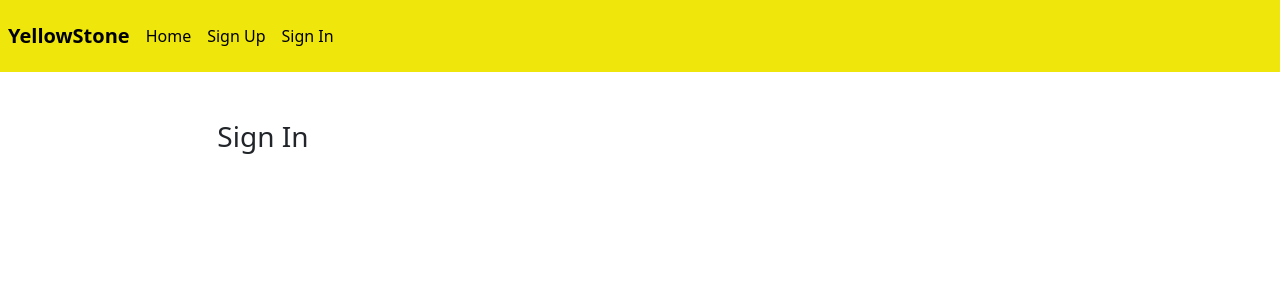
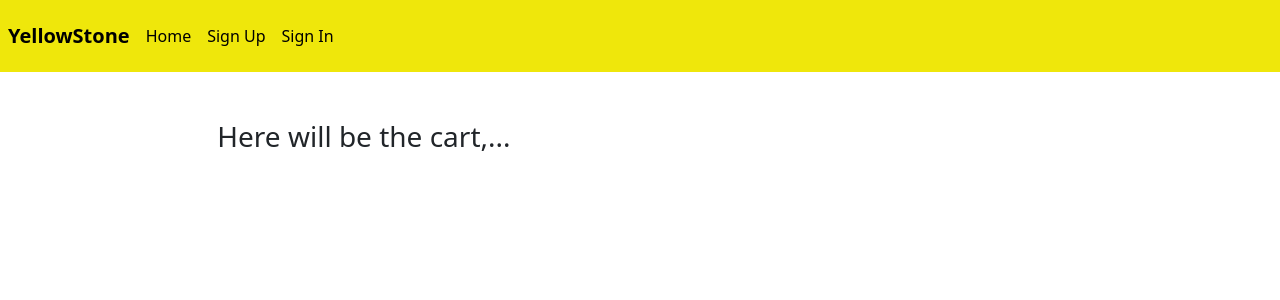
Before and after one commit to RickBrazAbreu/project4-CLIENT, a React (Create React App) app: page /cart in a window 1280 px wide. Shown: the top 300 px of the page. Built offline with nearby package versions, Linux system fonts and the light colour scheme.

Commit message:
cart goin forward

```diff
--- a/src/components/views/Cart.js
+++ b/src/components/views/Cart.js
@@ -57,7 +57,7 @@ const SignIn = (props) => {
     return (
         <div className='row'>
             <div className='col-sm-10 col-md-8 mx-auto mt-5'>
-                <h3>Sign In</h3>
+                <h3>Here will be the cart,...</h3>
 
             </div>
         </div>
```
